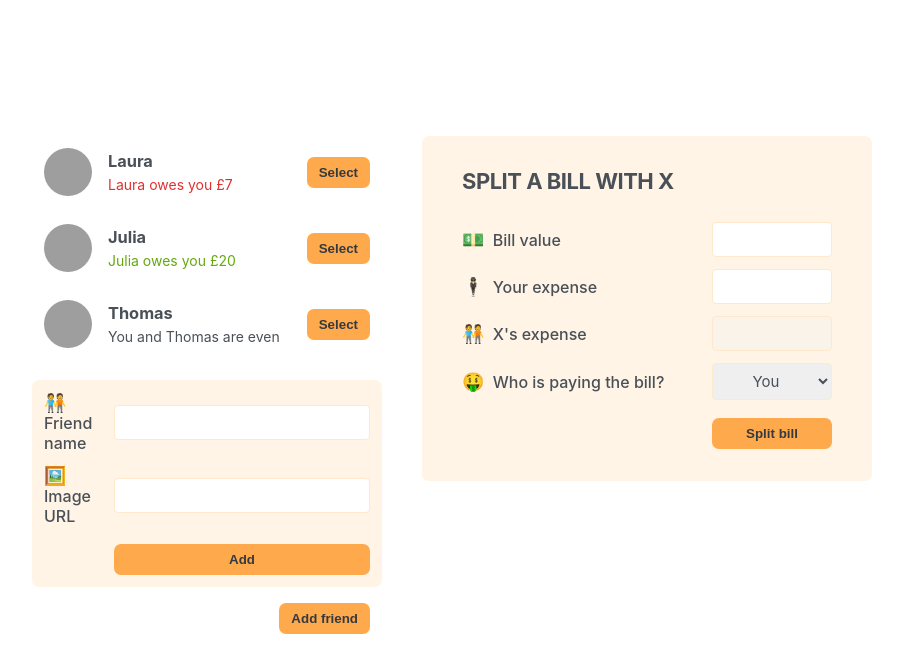
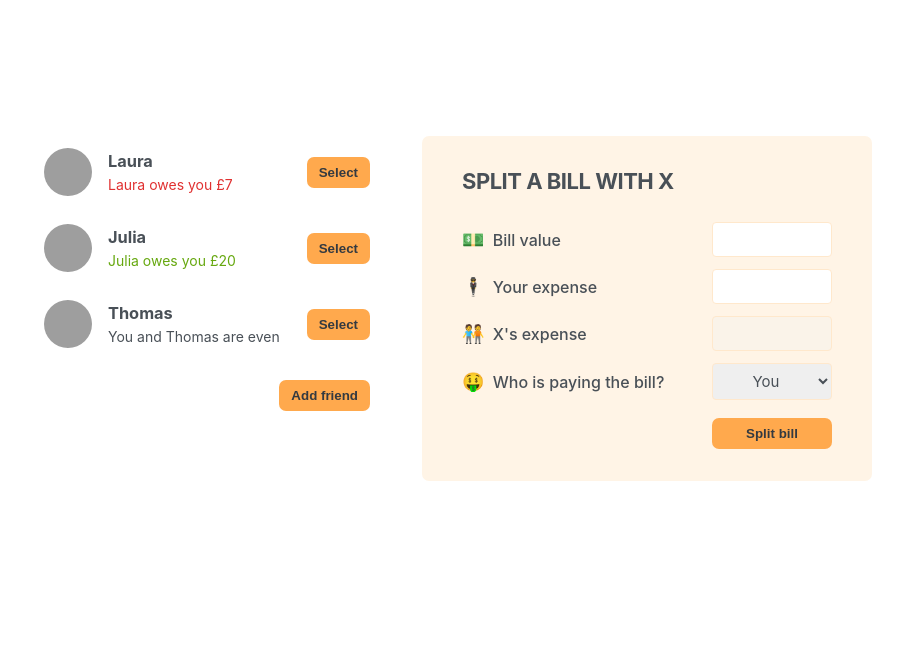
Before and after one commit to aleksandracodes/equishare, a React (Create React App) app: page / in a window 1280 px wide. Shown: the top 672 px of the page, without its empty margins (188-1091 px from the left). Built offline with nearby package versions, Linux system fonts and the light colour scheme; grey boxes are pictures that could not be loaded; the HTML template or start-up script is replaced by a standard one.

Commit message:
Display the New Friend Form

```diff
--- a/src/App.js
+++ b/src/App.js
@@ -1,3 +1,5 @@
+import { useState } from 'react';
+
 const initialFriends = [
   {
     id: 118836,
@@ -19,13 +21,29 @@
   },
 ];
 
+function Button({ children, onClick }) {
+  return (
+    <button className="button" onClick={onClick}>
+      {children}
+    </button>
+  );
+}
+
 export default function App() {
+  const [showAddFriend, setShowAddFriend] = useState(false);
+
+  function handleShowAddFriend() {
+    setShowAddFriend((show) => !show);
+  }
+
   return (
     <div className="app">
       <div className="sidebar">
         <FriendsList />
-        <FormAddFriend />
-        <Button>Add friend</Button>
+        {showAddFriend && <FormAddFriend />}
+        <Button onClick={handleShowAddFriend}>
+          {showAddFriend ? 'Close' : 'Add friend'}
+        </Button>
       </div>
 
       <FormSplitBill />
@@ -67,10 +85,6 @@
   );
 }
 
-function Button({ children }) {
-  return <button className="button">{children}</button>;
-}
-
 function FormAddFriend() {
   return (
     <form className="form-add-friend">
```
